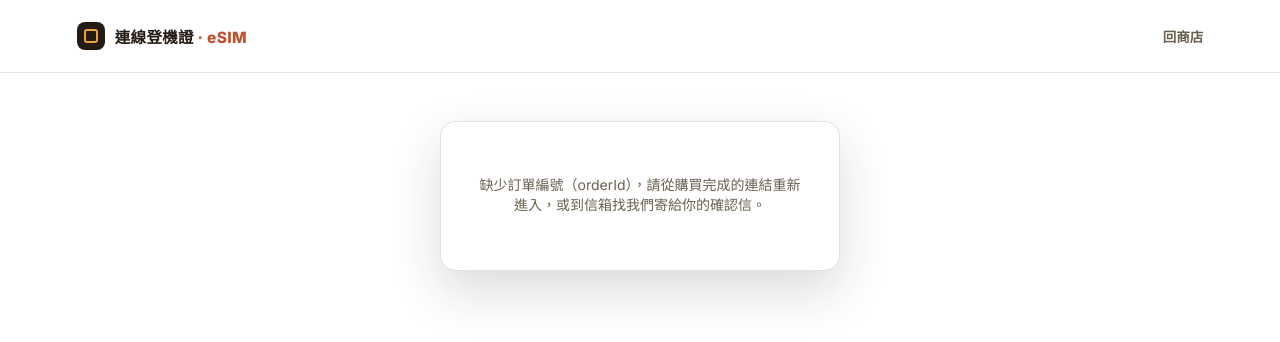
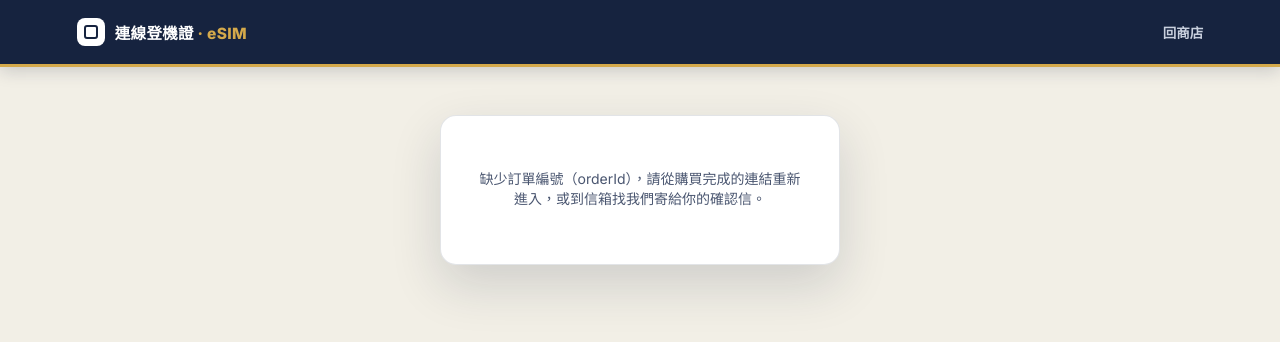
Before and after one commit to t1072959-ops/esim, a website: page public/order-status.html in a window 1280 px wide. Drawn offline with Linux system fonts and the light colour scheme.

Commit message:
Add files via upload

```diff
--- a/public/order-status.html
+++ b/public/order-status.html
@@ -10,20 +10,21 @@
 <script src="https://cdnjs.cloudflare.com/ajax/libs/qrcodejs/1.0.0/qrcode.min.js"></script>
 <style>
   :root{
-    --ink:#241C14;
-    --ink-soft:#69604F;
-    --ink-faint:#948A76;
-    --paper:#FFFFFF;
-    --paper-dim:#F5F4F1;
-    --accent:#C1502E;
-    --accent-deep:#9C3E22;
-    --gold:#E8A33D;
+    --ink:#16233F;
+    --ink-deep:#0F1830;
+    --ink-soft:#4A5670;
+    --ink-faint:#8891A6;
+    --paper:#F2EFE6;
+    --paper-dim:#E8E3D5;
+    --accent:#9C7325;
+    --accent-deep:#7A5A1C;
+    --gold:#D4A94B;
     --teal:#2F9E8F;
     --teal-bg:#E4F3F0;
     --red:#C1502E;
     --red-bg:#FBEAE4;
-    --line: rgba(36,28,20,0.12);
-    --line-strong: rgba(36,28,20,0.24);
+    --line: rgba(22,35,63,0.12);
+    --line-strong: rgba(22,35,63,0.24);
     --sans: 'Inter', 'Noto Sans TC', -apple-system, 'PingFang TC', sans-serif;
     --mono: 'JetBrains Mono', 'SFMono-Regular', Consolas, monospace;
   }
@@ -38,22 +39,22 @@
   a{ color:inherit; }
 
   header{
-    padding:22px 6vw; display:flex; justify-content:space-between; align-items:center;
-    border-bottom:1px solid var(--line);
+    padding:18px 6vw; display:flex; justify-content:space-between; align-items:center;
+    border-bottom:3px solid var(--gold); background:var(--ink); box-shadow:0 4px 16px rgba(22,35,63,0.18);
   }
   .logo{ display:flex; align-items:center; gap:10px; text-decoration:none; }
-  .logo-mark{ width:28px; height:28px; border-radius:8px; background:var(--ink); position:relative; }
-  .logo-mark::after{ content:''; position:absolute; inset:7px; border:2px solid var(--gold); border-radius:3px; }
-  .logo-text{ font-weight:800; letter-spacing:0.02em; font-size:15.5px; color:var(--ink); }
-  .logo-text span{ color:var(--accent); }
-  header nav a{ color:var(--ink-soft); text-decoration:none; font-size:13.5px; font-weight:600; }
-  header nav a:hover{ color:var(--accent); }
+  .logo-mark{ width:28px; height:28px; border-radius:8px; background:#fff; position:relative; }
+  .logo-mark::after{ content:''; position:absolute; inset:7px; border:2px solid var(--ink); border-radius:3px; }
+  .logo-text{ font-weight:800; letter-spacing:0.02em; font-size:15.5px; color:#fff; }
+  .logo-text span{ color:var(--gold); }
+  header nav a{ color:#C9D0DE; text-decoration:none; font-size:13.5px; font-weight:600; }
+  header nav a:hover{ color:var(--gold); }
 
   main{ display:flex; justify-content:center; padding:48px 16px 80px; }
 
   .pass{
     width:100%; max-width:400px; background:#fff; border-radius:16px;
-    border:1px solid var(--line); box-shadow:0 20px 50px rgba(36,28,20,0.16);
+    border:1px solid var(--line); box-shadow:0 20px 50px rgba(22,35,63,0.16);
     overflow:hidden; animation:rise .45s cubic-bezier(.2,.7,.3,1) both;
   }
   @keyframes rise{ from{opacity:0; transform:translateY(14px);} to{opacity:1; transform:translateY(0);} }
@@ -119,7 +120,7 @@
 
   .tabs{ display:flex; gap:6px; background:var(--paper-dim); border-radius:10px; padding:4px; margin-bottom:14px; }
   .tab{ flex:1; text-align:center; padding:8px 0; font-size:13px; font-weight:600; border-radius:7px; cursor:pointer; color:var(--ink-soft); user-select:none; }
-  .tab.active{ background:#fff; color:var(--ink); box-shadow:0 1px 4px rgba(36,28,20,0.14); }
+  .tab.active{ background:#fff; color:var(--ink); box-shadow:0 1px 4px rgba(22,35,63,0.14); }
 
   .steps{ list-style:none; margin:0 0 16px; padding:0; counter-reset:step; }
   .steps li{ counter-increment:step; display:flex; gap:10px; align-items:flex-start; font-size:13.5px; line-height:1.6; color:var(--ink); padding:7px 0; }
```
